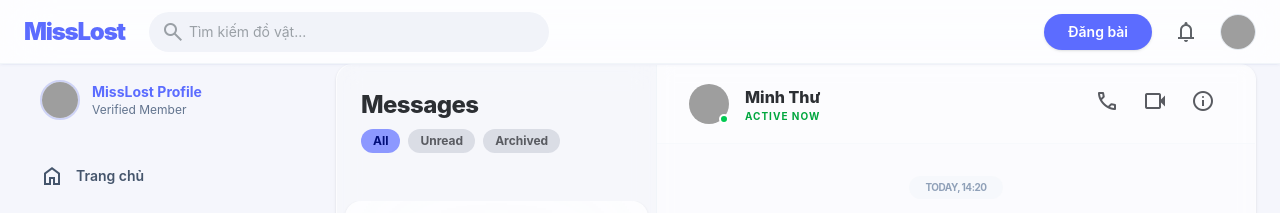
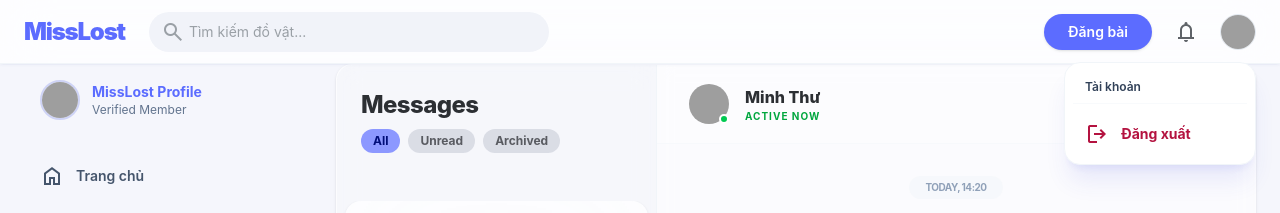
Before and after one commit to devonxjz/MissLost, a Next.js app in the folder frontend/: page /messages in a window 1280 px wide. Both pictures are taken after a click on the button 1238 px from the left and 31 px from the top of the page. Shown: the top 213 px of the page. Built offline with nearby package versions, Linux system fonts and the light colour scheme; grey boxes are pictures that could not be loaded.

Commit message:
#10 - devonxjz update log out feature

```diff
--- a/frontend/app/components/Header.tsx
+++ b/frontend/app/components/Header.tsx
@@ -1,8 +1,30 @@
 "use client";
 
 import Link from "next/link";
+import { useState, useRef, useEffect } from "react";
+import { useRouter } from "next/navigation";
 
 export default function Header() {
+    const [isDropdownOpen, setIsDropdownOpen] = useState(false);
+    const dropdownRef = useRef<HTMLDivElement>(null);
+    const router = useRouter();
+
+    useEffect(() => {
+        function handleClickOutside(event: MouseEvent) {
+            if (dropdownRef.current && !dropdownRef.current.contains(event.target as Node)) {
+                setIsDropdownOpen(false);
+            }
+        }
+        document.addEventListener("mousedown", handleClickOutside);
+        return () => document.removeEventListener("mousedown", handleClickOutside);
+    }, []);
+
+    const handleLogout = () => {
+        localStorage.removeItem("access_token");
+        localStorage.removeItem("user");
+        router.replace("/auth/login");
+    };
+
     return (
         <header className="fixed top-0 w-full z-50 bg-white/80 backdrop-blur-xl border-b border-slate-100 shadow-sm shadow-blue-900/5 h-16 flex items-center">
             <div className="w-full max-w-[1600px] mx-auto px-6 flex items-center gap-6">
@@ -45,14 +67,35 @@ export default function Header() {
                         <span className="material-symbols-outlined text-xl">notifications</span>
                     </button>
 
-                    {/* Profile Avatar - Thay đổi src khi có dữ liệu người dùng */}
-                    <button className="relative w-9 h-9 rounded-full overflow-hidden border border-slate-200 shrink-0 hover:ring-2 hover:ring-[#5c6cff]/50 transition-all">
-                        <img
-                            src="https://ui-avatars.com/api/?name=User&background=f1f3f9&color=5f6368" // Thay đổi URL này bằng state/props chứa ảnh user
-                            alt="User avatar"
-                            className="w-full h-full object-cover"
-                        />
-                    </button>
+                    {/* Profile Avatar */}
+                    <div className="relative" ref={dropdownRef}>
+                        <button
+                            onClick={() => setIsDropdownOpen(!isDropdownOpen)}
+                            className="relative w-9 h-9 rounded-full overflow-hidden border border-slate-200 shrink-0 hover:ring-2 hover:ring-[#5c6cff]/50 transition-all flex items-center justify-center cursor-pointer"
+                        >
+                            <img
+                                src="https://ui-avatars.com/api/?name=User&background=f1f3f9&color=5f6368"
+                                alt="User avatar"
+                                className="w-full h-full object-cover"
+                            />
+                        </button>
+
+                        {/* Dropdown Menu */}
+                        {isDropdownOpen && (
+                            <div className="absolute right-0 mt-3 w-48 bg-white rounded-2xl shadow-xl shadow-[#3647dc]/10 border border-slate-100 p-2 z-50">
+                                <div className="px-3 py-2 border-b border-slate-50 mb-2">
+                                    <p className="text-xs font-semibold text-slate-700">Tài khoản</p>
+                                </div>
+                                <button
+                                    onClick={handleLogout}
+                                    className="w-full text-left px-3 py-2.5 text-sm text-[#b41340] hover:bg-[#b41340]/5 rounded-xl font-bold transition-colors flex items-center gap-3"
+                                >
+                                    <span className="material-symbols-outlined text-[18px]">logout</span>
+                                    Đăng xuất
+                                </button>
+                            </div>
+                        )}
+                    </div>
 
                 </div>
 
```
